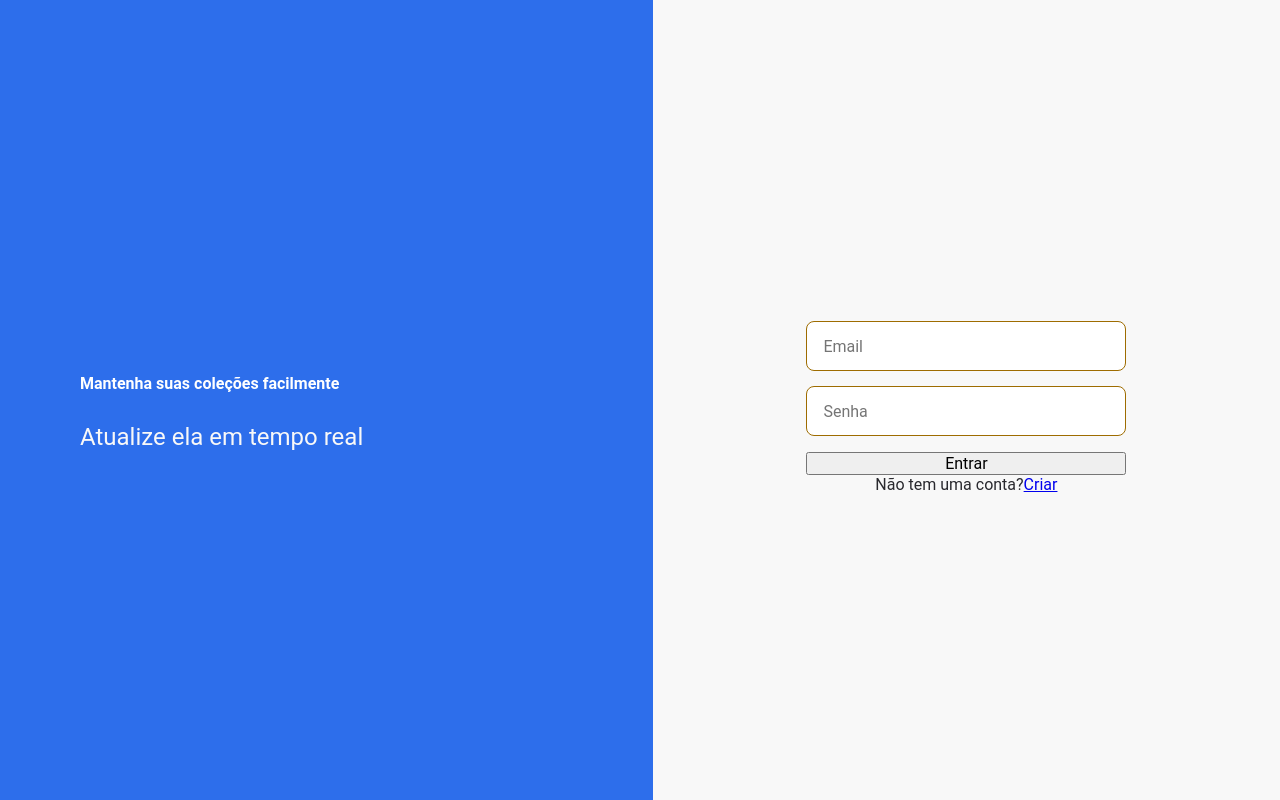
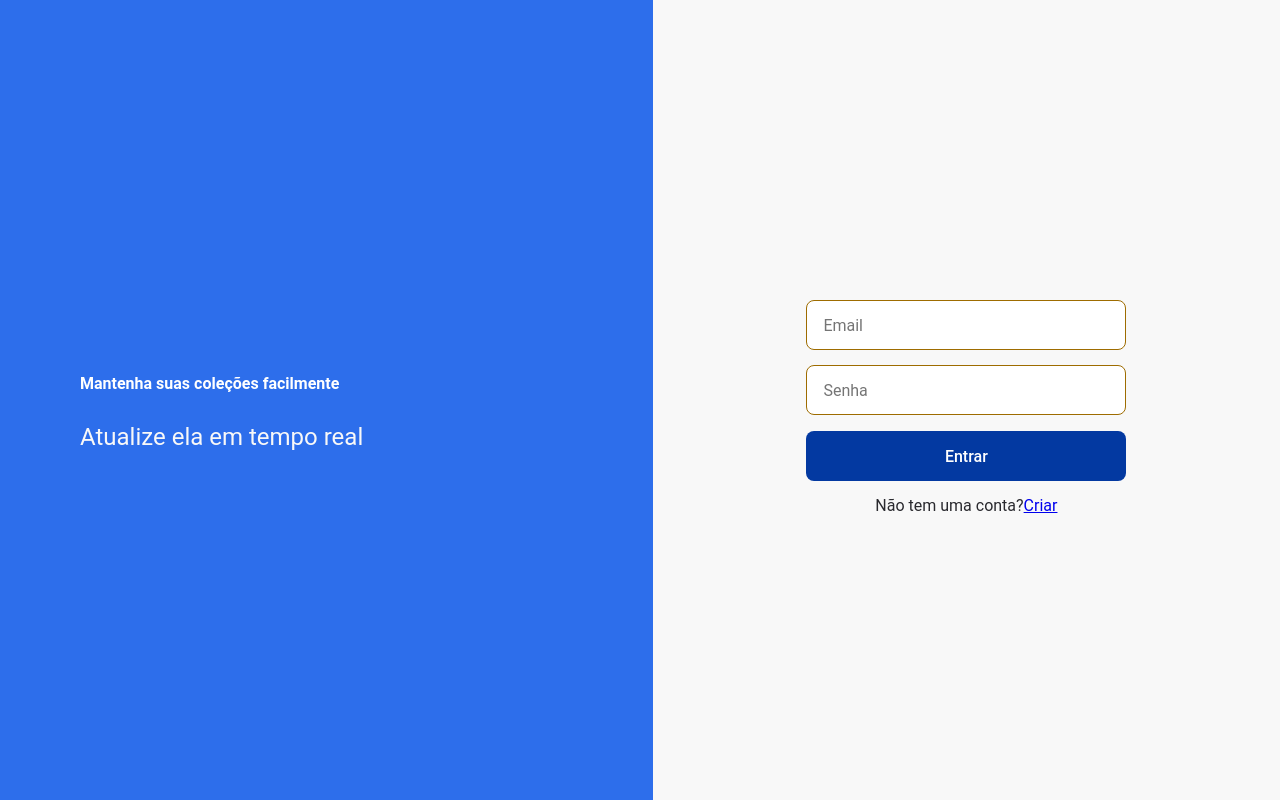
Before and after one commit to persset/manga-collection-fe, a React (Create React App) app: page / in a window 1280 px wide. Built offline with nearby package versions, Linux system fonts and the light colour scheme.

Commit message:
Create Button component and add styles

```diff
--- a/src/components/Button.tsx
+++ b/src/components/Button.tsx
@@ -1 +1,11 @@
 import { ButtonHTMLAttributes } from "react";
+
+import "../styles/button.scss";
+
+type ButtonProps = ButtonHTMLAttributes<HTMLButtonElement>;
+
+function Button(props: ButtonProps) {
+  return <button className="button" {...props} />;
+}
+
+export { Button };
--- a/src/pages/Authentication/Login.tsx
+++ b/src/pages/Authentication/Login.tsx
@@ -1,4 +1,5 @@
 import "../../styles/login.scss";
+import { Button } from "../../components/Button";
 import { Link } from "react-router-dom";
 
 function Login() {
@@ -16,7 +17,7 @@ function Login() {
             <input type="text" placeholder="Email" />
             <input type="password" placeholder="Senha" />
 
-            <button type="submit">Entrar</button>
+            <Button type="submit">Entrar</Button>
           </form>
           <p>
             Não tem uma conta?
--- /dev/null
+++ b/src/styles/button.scss
@@ -0,0 +1,26 @@
+.button {
+  height: 50px;
+  border-radius: 8px;
+  font-weight: 500;
+  background: #0339a1;
+  color: #fff;
+  padding: 0 32px;
+
+  display: flex;
+  justify-content: center;
+  align-items: center;
+
+  cursor: pointer;
+  border: 0;
+
+  transition: filter 0.2s;
+
+  &:not(:disabled):hover {
+    filter: brightness(0.9);
+  }
+
+  &:disabled {
+    opacity: 0.6;
+    cursor: not-allowed;
+  }
+}
--- a/src/styles/login.scss
+++ b/src/styles/login.scss
@@ -63,5 +63,8 @@
         width: 100%;
       }
     }
+    p {
+      margin-top: 15px;
+    }
   }
 }
```
